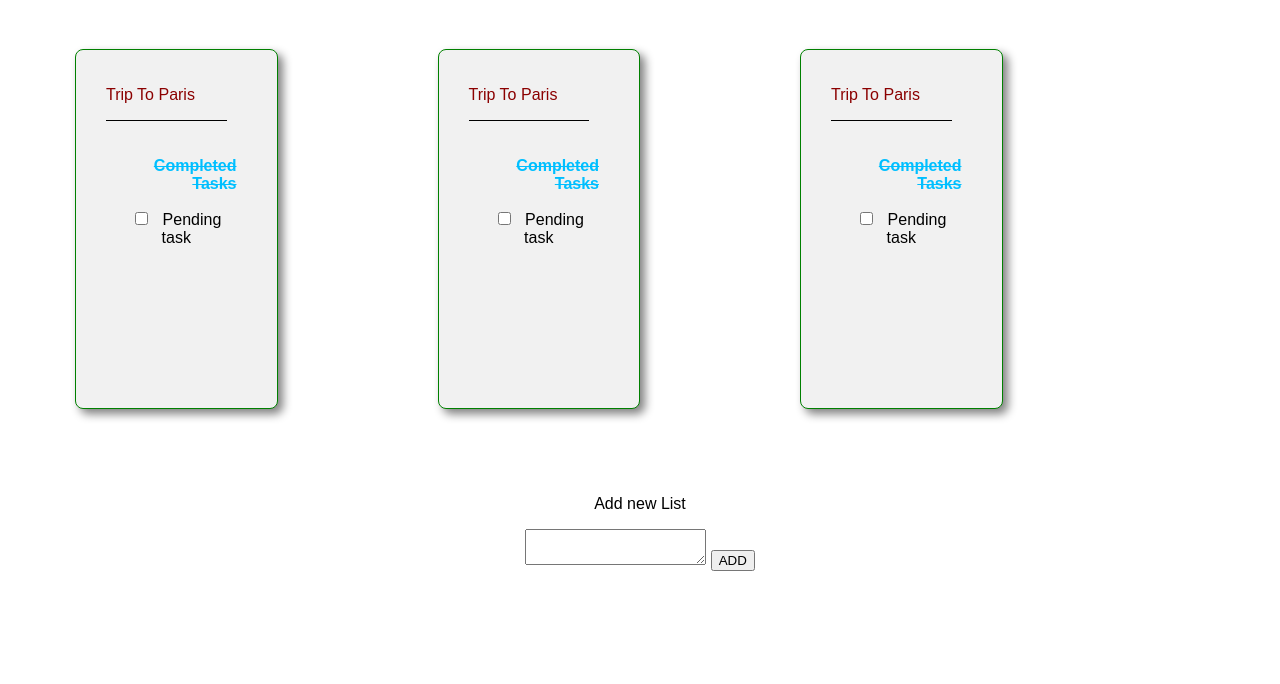
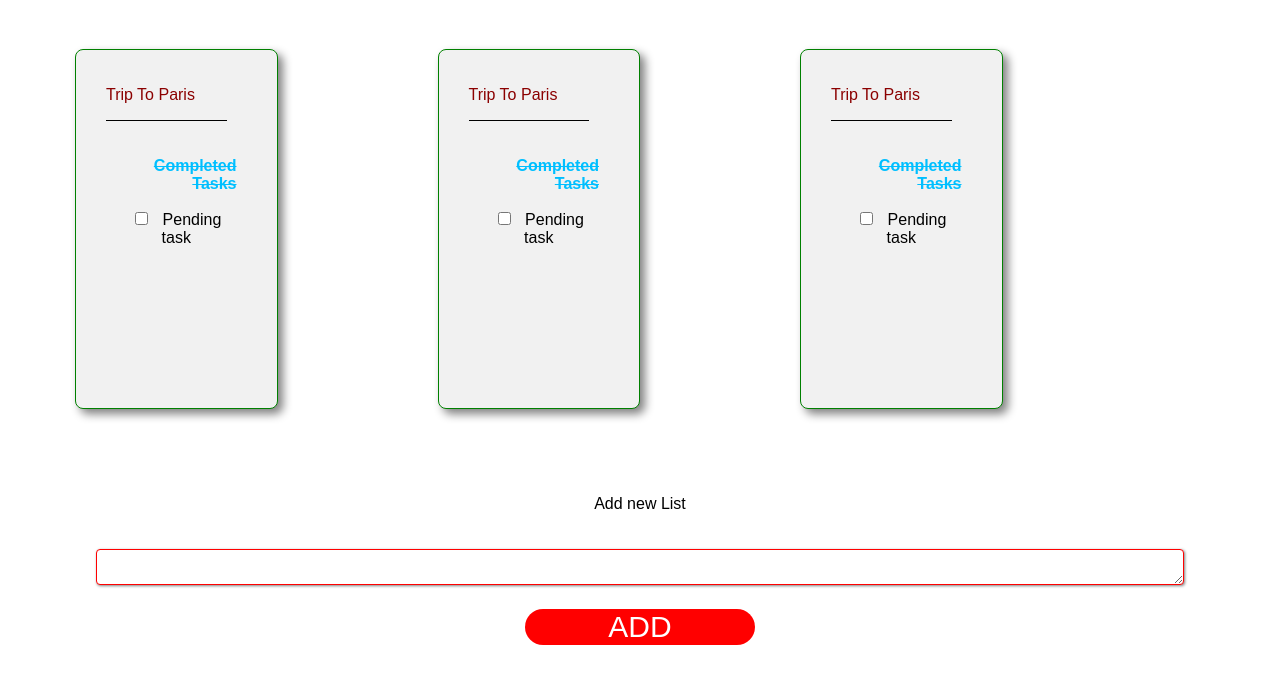
Before and after one commit to Mashaayu/ToDoProjectWeb, a plain HTML site: page index.html in a window 1280 px wide. Shown: the part 116-800 px from the top of the page. Drawn offline with Linux system fonts and the light colour scheme.

Commit message:
Update index.css

```diff
--- a/index.css
+++ b/index.css
@@ -97,3 +97,26 @@ body {
 input[type="checkbox"]{
     margin-right: 10px;
 }
+
+.pop-upbar{
+    margin-top: 20px;
+    border-radius: 4px;
+    width: 85%;
+    height: 27%;
+    border: 1.5px solid red;
+    box-shadow: 1px 1px 3px grey;
+
+}
+.pop-up-button{
+    width: 18%;
+    height: 15%;
+    margin-top: 50px;
+    color: white;
+    background-color: red;
+    border-radius: 20px;
+    bottom: 30px;
+    border: none;
+    position: relative;
+    font-size: 30px;
+
+}
```
